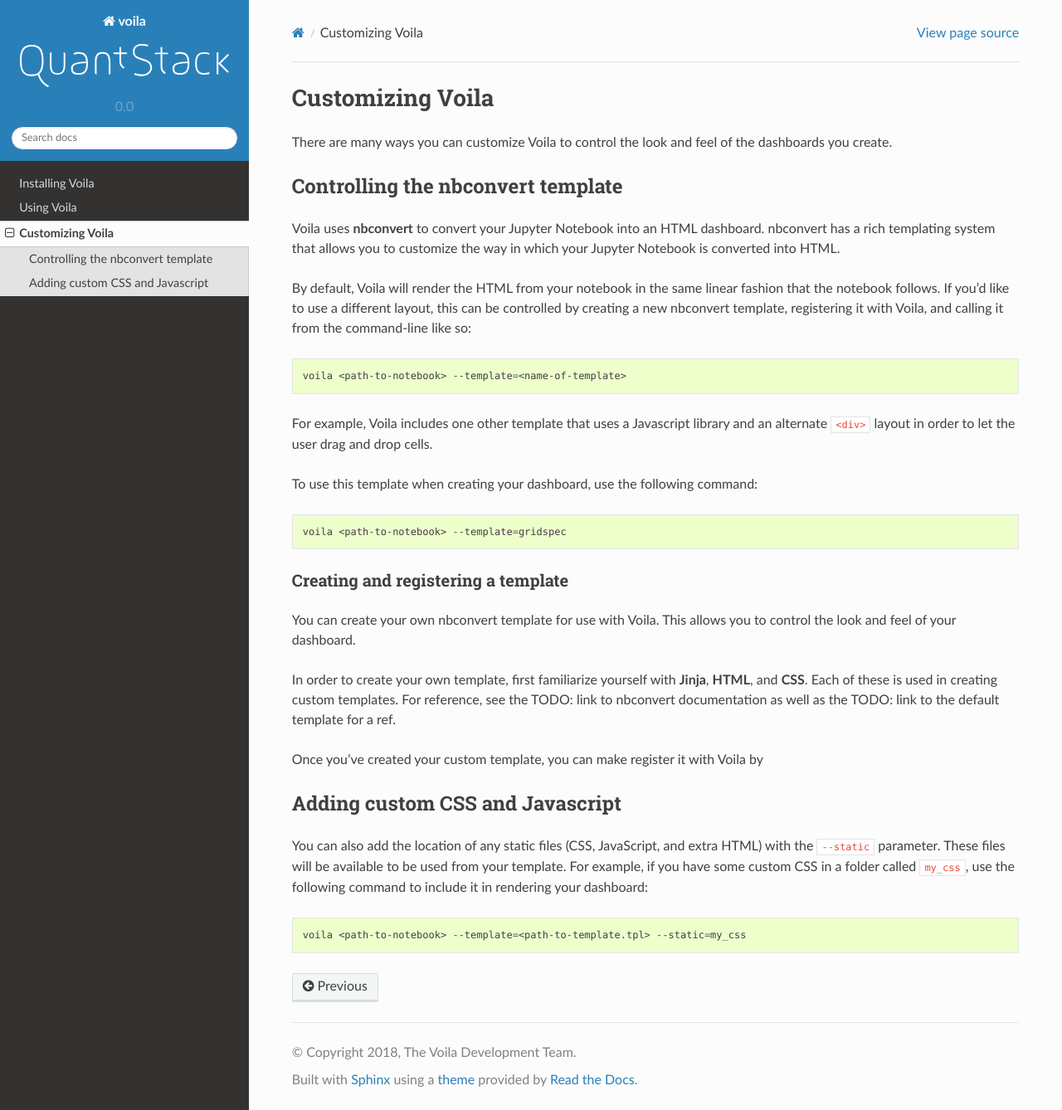
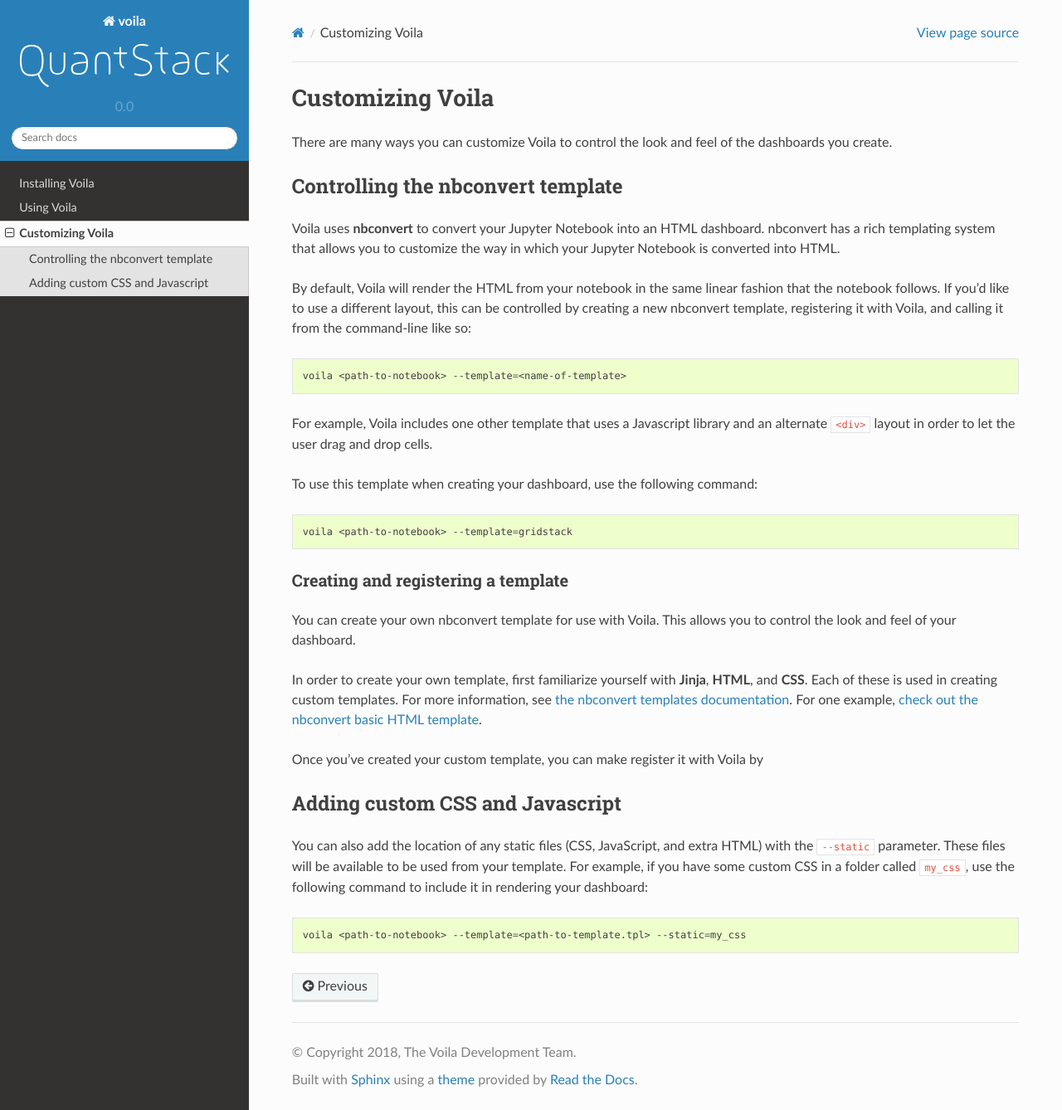
Before and after one commit to voila-dashboards/voila, a Sphinx documentation site: the page built from docs/source/customize.rst, in a window 1280 px wide and 1338 px high. Shown: the whole window at 83% size. Built offline with Sphinx 7.4.7 and the Read the Docs theme 2.0.0, drawn with Linux system fonts in a browser that asks for light colours.

Commit message:
small doc edits

```diff
--- a/docs/source/customize.rst
+++ b/docs/source/customize.rst
@@ -30,9 +30,7 @@
 
 .. code-block:: bash
 
-   voila <path-to-notebook> --template=gridspec
-
-.. todo: double-check the command above
+   voila <path-to-notebook> --template=gridstack
 
 Creating and registering a template
 -----------------------------------
@@ -42,8 +40,9 @@
 
 In order to create your own template, first familiarize yourself with **Jinja**,
 **HTML**, and **CSS**. Each of these is used in creating custom templates.
-For reference, see the TODO: link to nbconvert documentation as well as the
-TODO: link to the default template for a ref.
+For more information, see
+`the nbconvert templates documentation <https://nbconvert.readthedocs.io/en/latest/customizing.html#Custom-Templates>`_.
+For one example, `check out the nbconvert basic HTML template <https://github.com/jupyter/nbconvert/blob/master/nbconvert/templates/html/basic.tpl>`_.
 
 Once you've created your custom template, you can make register it with
 Voila by
```
Also changed, not shown: 1 other file.
